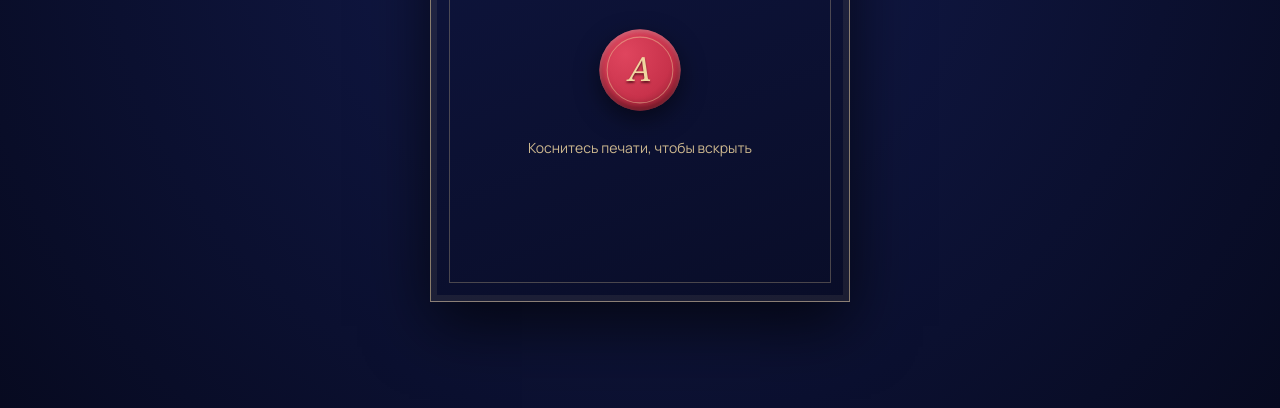
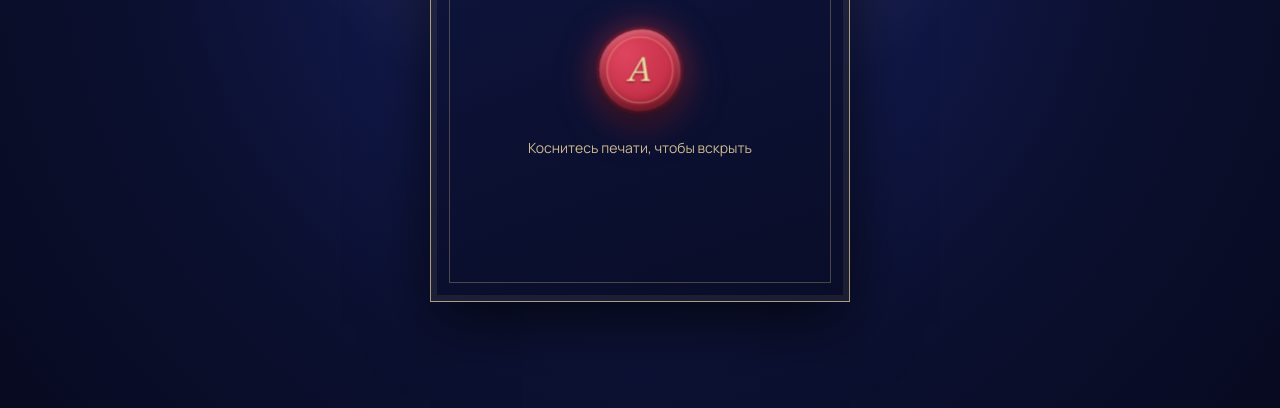
Before and after one commit to safiwii/New-year, a plain HTML site: page index.html in a window 1280 px wide. Shown: the part 392-800 px from the top of the page. Drawn offline with nearby package versions, Linux system fonts and the light colour scheme.

Commit message:
Update index.html

```diff
--- a/index.html
+++ b/index.html
@@ -429,6 +429,7 @@
 
   <script src="config.js"></script>
   <script src="sound.js"></script>
+  <script src="atmosphere.js"></script>
   <script src="app.js"></script>
 </body>
 </html>
```
